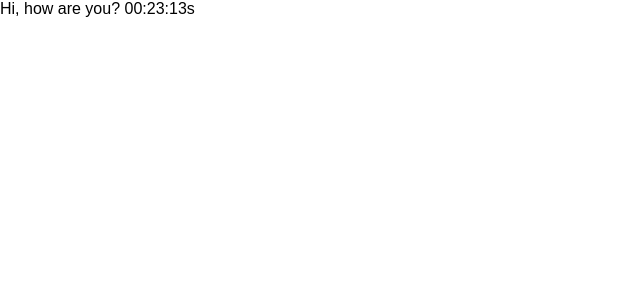
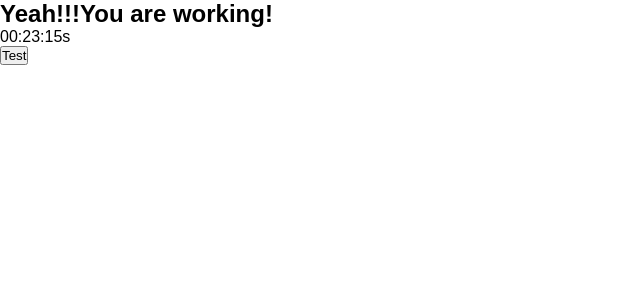
Before and after one commit to cristovaofabio/Pomodoro, a React (Create React App) app: page / in a window 1280 px wide. Shown: the top 300 px of the page, without its empty margins (0-640 px from the left). Built offline with nearby package versions, Linux system fonts and the light colour scheme; the HTML template or start-up script is replaced by a standard one.

Commit message:
timer and button

```diff
--- /dev/null
+++ b/src/components/button.tsx
@@ -0,0 +1,15 @@
+import React from 'react';
+
+interface Props {
+    text: string;
+    onClick?: () => void;
+    className?: string;
+}
+
+export function Button(props: Props): JSX.Element {
+    return (
+        <button onClick={props.onClick} className={props.className}>
+            {props.text}
+        </button>
+    );
+}
--- a/src/components/pomodoro-timer.tsx
+++ b/src/components/pomodoro-timer.tsx
@@ -1,6 +1,7 @@
 import React from "react";
 import { useInterval } from "../hooks/use-interval";
-import { formatTime } from '../utils/second-to-time';
+import { Button } from "./button";
+import { Timer } from "./timer";
 
 interface Props {
     defaultPomodoroTime: number;
@@ -13,5 +14,11 @@ export function PomodoroTimer(props: Props): JSX.Element {
         setMainTime(mainTime - 1);
     }, 1000);
 
-    return <div>Hi, how are you? {formatTime(mainTime)}</div>
+    return (
+        <div className="pomodoro">
+            <h2>Yeah!!!You are working!</h2>
+            <Timer mainTime={mainTime}></Timer>
+            <Button text="Test"></Button>
+        </div>
+    );
 }
--- /dev/null
+++ b/src/components/timer.tsx
@@ -0,0 +1,13 @@
+import { formatTime } from '../utils/second-to-time';
+
+interface Props {
+    mainTime: number;
+}
+
+export function Timer(props: Props): JSX.Element {
+    return (
+        <div className="timer">
+            {formatTime(props.mainTime)}
+        </div>
+    );
+}
```
